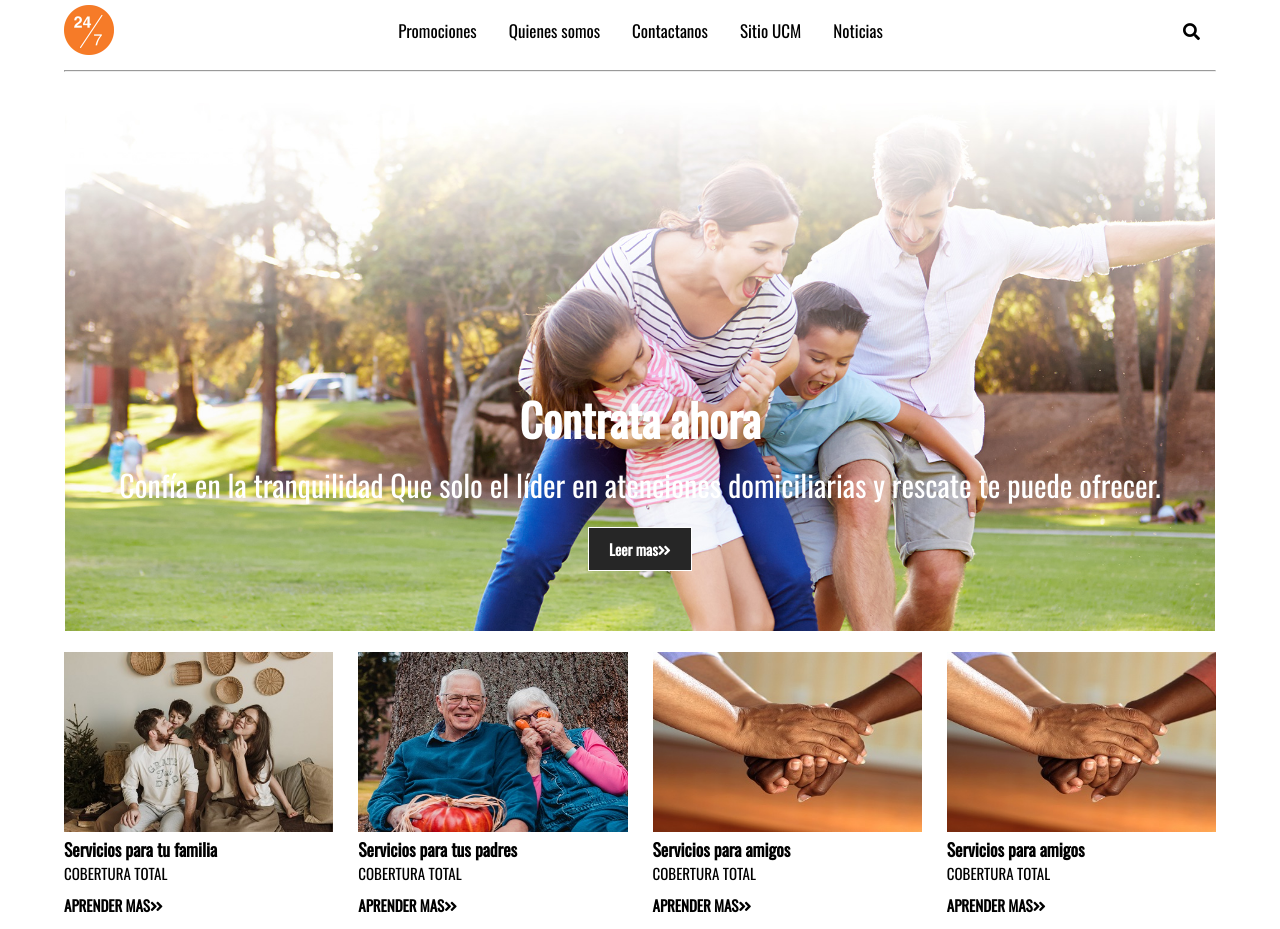
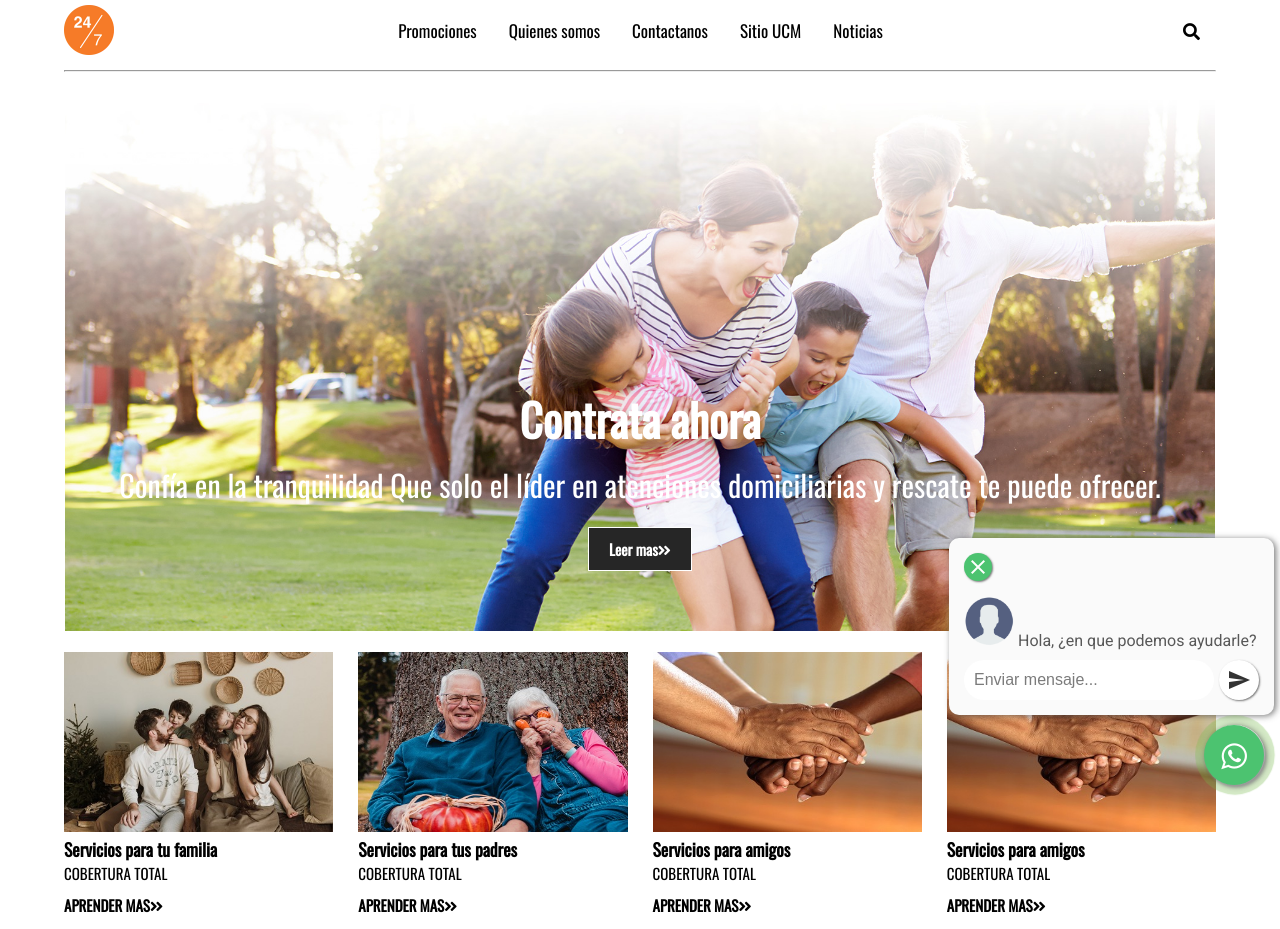
Before and after one commit to Kenohraoh/ucm24siete, a plain HTML site: page index.html in a window 1280 px wide. Shown: the top 929 px of the page. Drawn offline with nearby package versions, Linux system fonts and the light colour scheme.

Commit message:
Add files via upload

```diff
--- a/index.html
+++ b/index.html
@@ -17,6 +17,41 @@
     <link rel="stylesheet" href="styles.css">
 </head>
 <body>
+    <link rel="stylesheet" href="whats.css">
+<link rel="stylesheet" href="https://maxcdn.bootstrapcdn.com/font-awesome/4.5.0/css/font-awesome.min.css">
+
+
+ <link rel="stylesheet" href="whats2.css">
+<div class="nav-bottom">
+           <link href="https://fonts.googleapis.com/icon?family=Material+Icons"
+      rel="stylesheet">
+            <div class="popup-whatsapp fadeIn">
+                <div class="content-whatsapp -top"><button type="button" class="closePopup">
+                      <i class="material-icons icon-font-color">close</i>
+                    </button>
+
+                   <p>  <img src="img/secretary.png" width="50">  Hola, ¿en que podemos ayudarle? </p>
+
+                </div>
+                <div class="content-whatsapp -bottom">
+                  <input class="whats-input" id="whats-in" type="text" Placeholder="Enviar mensaje..." />
+
+
+
+
+                    <button class="send-msPopup" id="send-btn" type="button">
+                        <i class="material-icons icon-font-color--black">send</i>
+                    </button>
+
+                </div>
+            </div>
+            <button type="button" id="whats-openPopup" class="whatsapp-button">
+                <div class="float" >
+  <i class="fa fa-whatsapp my-float"></i></div>
+            </button>
+            <div class="circle-anime"></div>
+        </div>
+        <script  src="script2.js"></script>
     <div class="menu-btn">
 <i class="fas fa-bars"></i>
 
--- a/main.js
+++ b/main.js
@@ -6,3 +6,34 @@ document.querySelector(".menu-btn").addEventListener("click", () => {
   ScrollReveal().reveal('.news-cards', { delay: 500 });
   ScrollReveal().reveal('.cards-banner-one', { delay: 500 });
   ScrollReveal().reveal('.social', { delay: 500 });
+
+  popupWhatsApp = () => {
+
+    let btnClosePopup = document.querySelector('.closePopup');
+    let btnOpenPopup = document.querySelector('.whatsapp-button');
+    let popup = document.querySelector('.popup-whatsapp');
+    let sendBtn = document.getElementById('send-btn');
+
+    btnClosePopup.addEventListener("click",  () => {
+      popup.classList.toggle('is-active-whatsapp-popup')
+    })
+
+    btnOpenPopup.addEventListener("click",  () => {
+      popup.classList.toggle('is-active-whatsapp-popup')
+       popup.style.animation = "fadeIn .6s 0.0s both";
+    })
+
+    sendBtn.addEventListener("click", () => {
+    let msg = document.getElementById('whats-in').value;
+    let relmsg = msg.replace(/ /g,"%20");
+
+     window.open('https://wa.me/+56965645390?text='+relmsg, '_blank');
+
+    });
+
+    setTimeout(() => {
+      popup.classList.toggle('is-active-whatsapp-popup');
+    }, 3000);
+  }
+
+  popupWhatsApp();
--- /dev/null
+++ b/whats.css
@@ -0,0 +1,23 @@
+.float{
+	position:fixed;
+	width:60px;
+	height:60px;
+	bottom: 15px;
+    right: 16px;
+	background-color:#4cc370;
+	color:#FFF;
+	border-radius:50px;
+	text-align:center;
+  font-size:30px;
+	box-shadow: 2px 2px 3px #999;
+  z-index:100;
+}
+.float:hover {
+	text-decoration: none;
+	color: #fff;
+  background-color:#3d9e5a;
+}
+
+.my-float{
+	margin-top:16px;
+}
--- /dev/null
+++ b/whats2.css
@@ -0,0 +1,214 @@
+@import url("https://fonts.googleapis.com/css?family=Roboto");
+/* offset-x > | offset-y ^| blur-radius | spread-radius | color */
+@keyframes pulse {
+  0% {
+    transform: scale(1, 1);
+  }
+  50% {
+    opacity: 0.3;
+  }
+  100% {
+    transform: scale(1.45);
+    opacity: 0;
+  }
+}
+.pulse {
+  -webkit-animation-name: pulse;
+  animation-name: pulse;
+}
+
+.nav-bottom {
+  display: flex;
+  flex-direction: row;
+  justify-content: flex-end;
+  align-content: flex-end;
+  width: auto;
+  height: auto;
+  position: fixed;
+  z-index: 8;
+  bottom: 0px;
+  right: 0px;
+  padding: 5px;
+  margin: 0px;
+}
+@media (max-width: 360px) {
+  .nav-bottom {
+    width: 320px;
+  }
+}
+
+.whatsapp-button {
+  display: flex;
+  justify-content: center;
+  align-content: center;
+  width: 60px;
+  height: 60px;
+  z-index: 8;
+  transition: .3s;
+  margin: 10px;
+  padding: 7px;
+  border: none;
+  outline: none;
+  cursor: pointer;
+  border-radius: 50%;
+  background-color: white;
+  /* offset-x > | offset-y ^| blur-radius | spread-radius | color */
+  -webkit-box-shadow: 1px 1px 6px 0px rgba(68, 68, 68, 0.705);
+  -moz-box-shadow: 1px 1px 6px 0px rgba(68, 68, 68, 0.705);
+  box-shadow: 1px 1px 6px 0px rgba(68, 68, 68, 0.705);
+}
+
+.circle-anime {
+  display: flex;
+  position: absolute;
+  justify-content: center;
+  align-content: center;
+  width: 60px;
+  height: 60px;
+  top: 15px;
+  right: 15px;
+  border-radius: 50%;
+  transition: .3s;
+  background-color: #77bb4a;
+  animation: pulse 1.2s 4.0s ease 4;
+}
+
+.popup-whatsapp {
+  display: none;
+  position: absolute;
+  flex-direction: column;
+  justify-content: flex-start;
+  align-items: flex-start;
+  width: auto;
+  height: auto;
+  padding: 10px;
+  bottom: 85px;
+  right: 6px;
+  transition: .5s;
+  border-radius: 10px;
+  background-color: white;
+  /* offset-x > | offset-y ^| blur-radius | spread-radius | color */
+  -webkit-box-shadow: 2px 1px 6px 0px rgba(68, 68, 68, 0.705);
+  -moz-box-shadow: 2px 1px 6px 0px rgba(68, 68, 68, 0.705);
+  box-shadow: 2px 1px 6px 0px rgba(68, 68, 68, 0.705);
+  animation: slideInRight .6s 0.0s both;
+}
+.popup-whatsapp > div {
+  margin: 5px;
+}
+@media (max-width: 680px) {
+  .popup-whatsapp p {
+    font-size: 0.9em;
+  }
+}
+.popup-whatsapp > .content-whatsapp.-top {
+  display: flex;
+  flex-direction: column;
+}
+.popup-whatsapp > .content-whatsapp.-top p {
+  color: #585858;
+  font-family: 'Roboto';
+  font-weight: 400;
+  font-size: 1.0em;
+}
+.popup-whatsapp > .content-whatsapp.-bottom {
+  display: flex;
+  flex-direction: row;
+}
+
+.closePopup {
+  display: flex;
+  justify-content: center;
+  align-items: center;
+  width: 28px;
+  height: 28px;
+  margin: 0px 0px 15px 0px;
+  border-radius: 50%;
+  border: none;
+  outline: none;
+  cursor: pointer;
+  background-color: #4cc370;
+  -webkit-box-shadow: 1px 1px 2px 0px rgba(68, 68, 68, 0.705);
+  -moz-box-shadow: 1px 1px 2px 0px rgba(68, 68, 68, 0.705);
+  box-shadow: 1px 1px 2px 0px rgba(68, 68, 68, 0.705);
+}
+.closePopup:hover {
+  background-color: #3d9e5a;
+  transition: .3s;
+}
+
+.send-msPopup {
+  display: flex;
+  justify-content: center;
+  align-items: center;
+  width: 40px;
+  height: 40px;
+  border-radius: 50%;
+  background-color: #ffffff;
+  margin: 0px 0px 0px 5px;
+  border: none;
+  outline: none;
+  cursor: pointer;
+  -webkit-box-shadow: 1px 1px 2px 0px rgba(68, 68, 68, 0.705);
+  -moz-box-shadow: 1px 1px 2px 0px rgba(68, 68, 68, 0.705);
+  box-shadow: 1px 1px 2px 0px rgba(68, 68, 68, 0.705);
+}
+.send-msPopup:hover {
+  background-color: #f8f8f8;
+  transition: .3s;
+}
+
+.is-active-whatsapp-popup {
+  display: flex;
+  animation: slideInRight .6s 0.0s both;
+  background-color: #fafafa;
+}
+
+input.whats-input[type=text] {
+  width: 250px;
+  height: 40px;
+  box-sizing: border-box;
+  border: 0px solid #ffffff;
+  border-radius: 20px;
+  font-size: 1em;
+  background-color: #ffffff;
+  padding: 0px 0px 0px 10px;
+  -webkit-transition: width 0.3s ease-in-out;
+  transition: width 0.3s ease-in-out;
+  outline: none;
+  transition: .3s;
+}
+@media (max-width: 420px) {
+  input.whats-input[type=text] {
+    width: 225px;
+  }
+}
+input.whats-input::placeholder {
+  /* Most modern browsers support this now. */
+  color: rgba(68, 68, 68, 0.705);
+  opacity: 1;
+}
+input.whats-input[type=text]:focus {
+  background-color: #f8f8f8;
+  -webkit-transition: width 0.3s ease-in-out;
+  transition: width 0.3s ease-in-out;
+  transition: .3s;
+}
+
+.icon-whatsapp-small {
+  width: 24px;
+  height: 24px;
+}
+
+.icon-whatsapp {
+  width: 45px;
+  height: 45px;
+}
+
+.icon-font-color {
+  color: #ffffff;
+}
+
+.icon-font-color--black {
+  color: #333333;
+}
```
Also changed, not shown: styles.css (+3 -6 lines), img/secretary.png (added).
